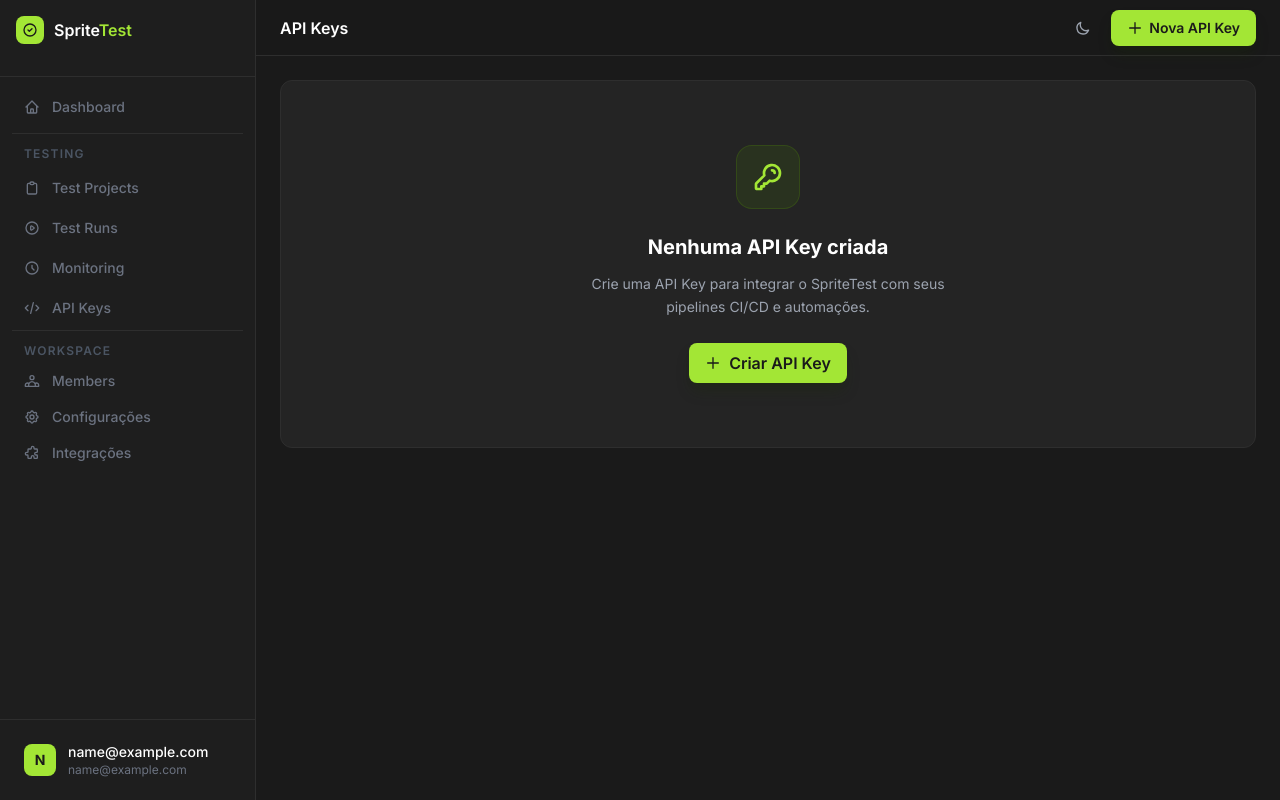
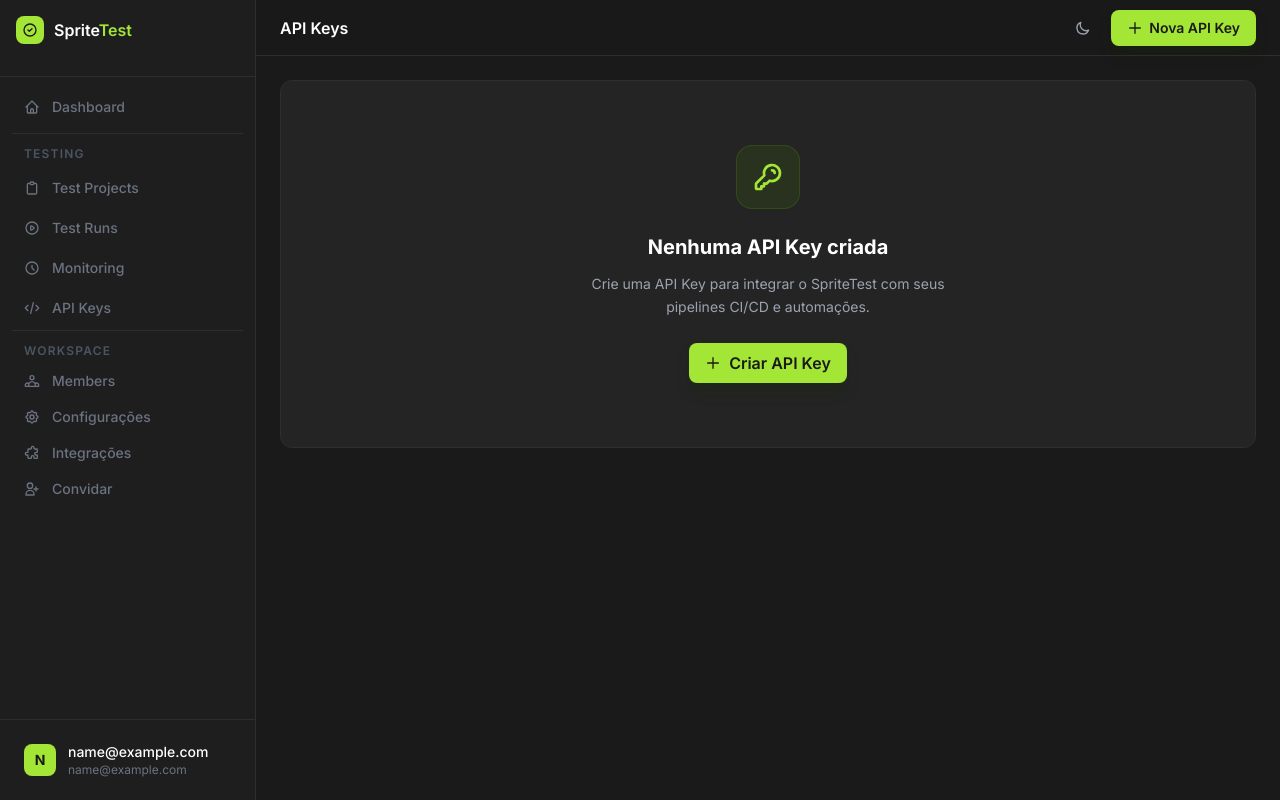
Before and after one commit to julianodamaso80-crypto/TESTE-DE-FUNCIONALIDADES, a Django app: template templates/api/keys_list.html in a window 1280 px wide. Run offline with Django 5.2, Linux system fonts and the light colour scheme; the template is opened without the code that fills it, so the values that code supplies are empty; the visitor is signed in with stand-in values (Sample User, id 1); style sheets or scripts are compiled from the project's sources.

Commit message:
feat: workspace invitations - invite, accept, cancel, email
Add invite link to sidebar navigation for workspace member invitations.
Model, views, URLs, and template were already in place from prior work.

Co-Authored-By: Claude Opus 4.6 <noreply@anthropic.com>

```diff
--- a/templates/dashboard/base_dashboard.html
+++ b/templates/dashboard/base_dashboard.html
@@ -123,6 +123,14 @@
           </svg>
           Integrações
         </a>
+
+        <a href="{% url 'workspaces:invite' %}"
+           class="sidebar-link {% if request.resolver_match.url_name == 'invite' %}active{% endif %}">
+          <svg class="w-4 h-4" fill="none" stroke="currentColor" viewBox="0 0 24 24">
+            <path stroke-linecap="round" stroke-linejoin="round" stroke-width="2" d="M18 9v3m0 0v3m0-3h3m-3 0h-3m-2-5a4 4 0 11-8 0 4 4 0 018 0zM3 20a6 6 0 0112 0v1H3v-1z"/>
+          </svg>
+          Convidar
+        </a>
       </div>
 
       {% if request.workspace and request.workspace.plan == 'free' %}
```
